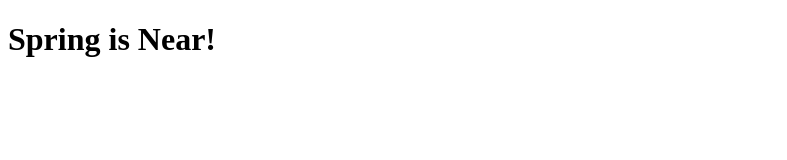
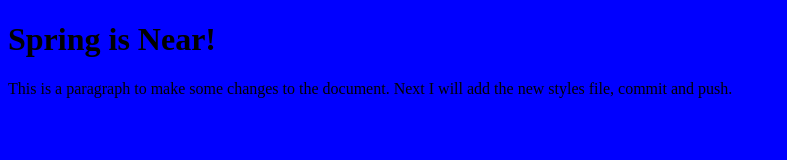
Before and after one commit to em0194192/Spring, a plain HTML site: page index.html in a window 1280 px wide. Shown: the whole page, without its empty margins (0-787 px from the left). Drawn offline with Linux system fonts and the light colour scheme.

Commit message:
added a paragraph and a style sheet

```diff
--- a/index.html
+++ b/index.html
@@ -1,5 +1,6 @@
 <!DOCTYPE html>
 <html lang="en">
+
 <head>
     <meta charset="UTF-8">
     <!-- Name: Eric Miller -->
@@ -8,8 +9,13 @@
     <!-- Assignment: Git Some Practice -->
     <meta name="viewport" content="width=device-width, initial-scale=1.0">
     <title>Document</title>
+    <link rel="stylesheet" href="styles.css">
 </head>
+
 <body>
     <h1>Spring is Near!</h1>
+    <p>This is a paragraph to make some changes to the document. Next I will add the new styles file, commit and push.
+    </p>
 </body>
+
 </html>
--- /dev/null
+++ b/styles.css
@@ -0,0 +1,3 @@
+body {
+    background-color: blue;
+}
```
